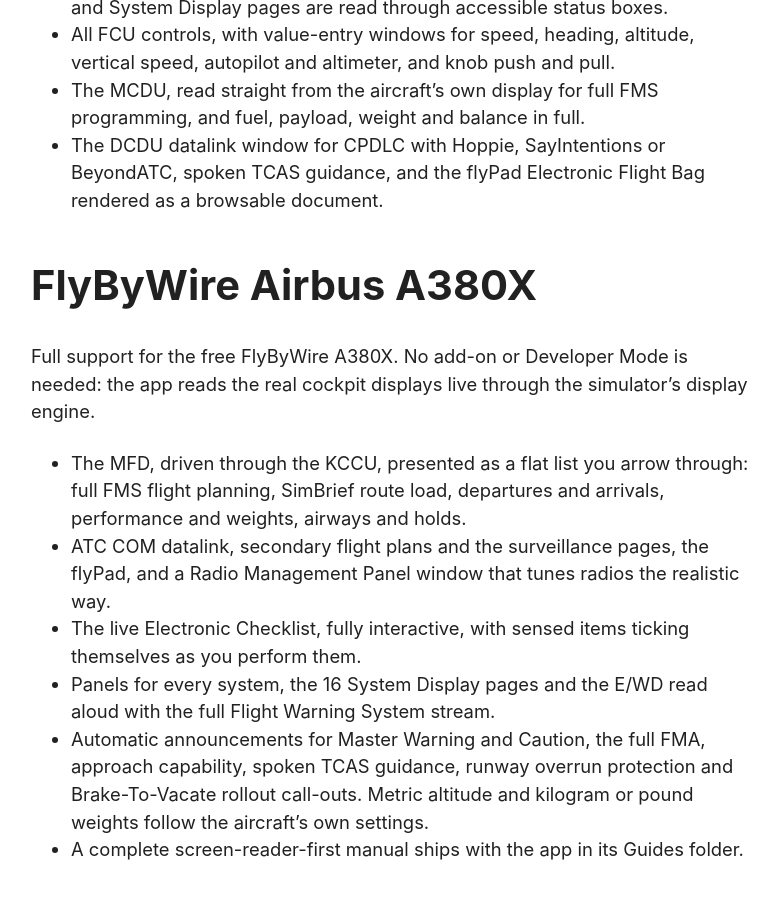
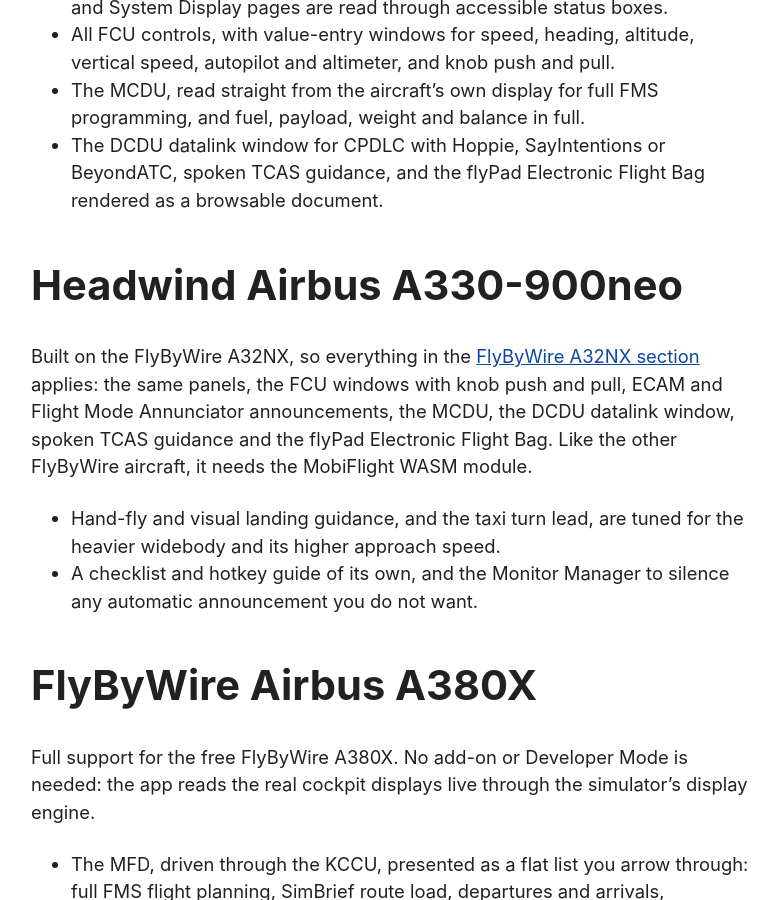
Before and after one commit to oasis1701/msfs-blind-assist-site, a Jekyll site: the page built from aircraft.md, in a window 1280 px wide and 900 px high, scrolled down 746 px. Shown: the whole window, without its empty margins (249-1027 px from the left). Built offline with Jekyll 4.4.1, drawn with Linux system fonts in a browser that asks for light colours.

Commit message:
Add the Headwind A330-900neo to the aircraft, home, download and FAQ pages
The app has supported the Headwind A330-900neo since v8.0.0 as a FlyByWire
A32NX fork. The site now lists it, points to the A32NX section for the
shared features, and names it among the aircraft that need MobiFlight.

Co-Authored-By: Claude Fable 5.1 <noreply@anthropic.com>

```diff
--- a/aircraft.md
+++ b/aircraft.md
@@ -12,6 +12,13 @@ Full support for the free FlyByWire A32NX.
 - All FCU controls, with value-entry windows for speed, heading, altitude, vertical speed, autopilot and altimeter, and knob push and pull.
 - The MCDU, read straight from the aircraft's own display for full FMS programming, and fuel, payload, weight and balance in full.
 - The DCDU datalink window for CPDLC with Hoppie, SayIntentions or BeyondATC, spoken TCAS guidance, and the flyPad Electronic Flight Bag rendered as a browsable document.
+
+## Headwind Airbus A330-900neo
+
+Built on the FlyByWire A32NX, so everything in the [FlyByWire A32NX section](#flybywire-airbus-a320neo-a32nx) applies: the same panels, the FCU windows with knob push and pull, ECAM and Flight Mode Annunciator announcements, the MCDU, the DCDU datalink window, spoken TCAS guidance and the flyPad Electronic Flight Bag. Like the other FlyByWire aircraft, it needs the MobiFlight WASM module.
+
+- Hand-fly and visual landing guidance, and the taxi turn lead, are tuned for the heavier widebody and its higher approach speed.
+- A checklist and hotkey guide of its own, and the Monitor Manager to silence any automatic announcement you do not want.
 
 ## FlyByWire Airbus A380X
 
```
Also changed, not shown: download.md (+1 -1 lines), faq.md (+1 -1 lines), index.md (+1 -1 lines).
